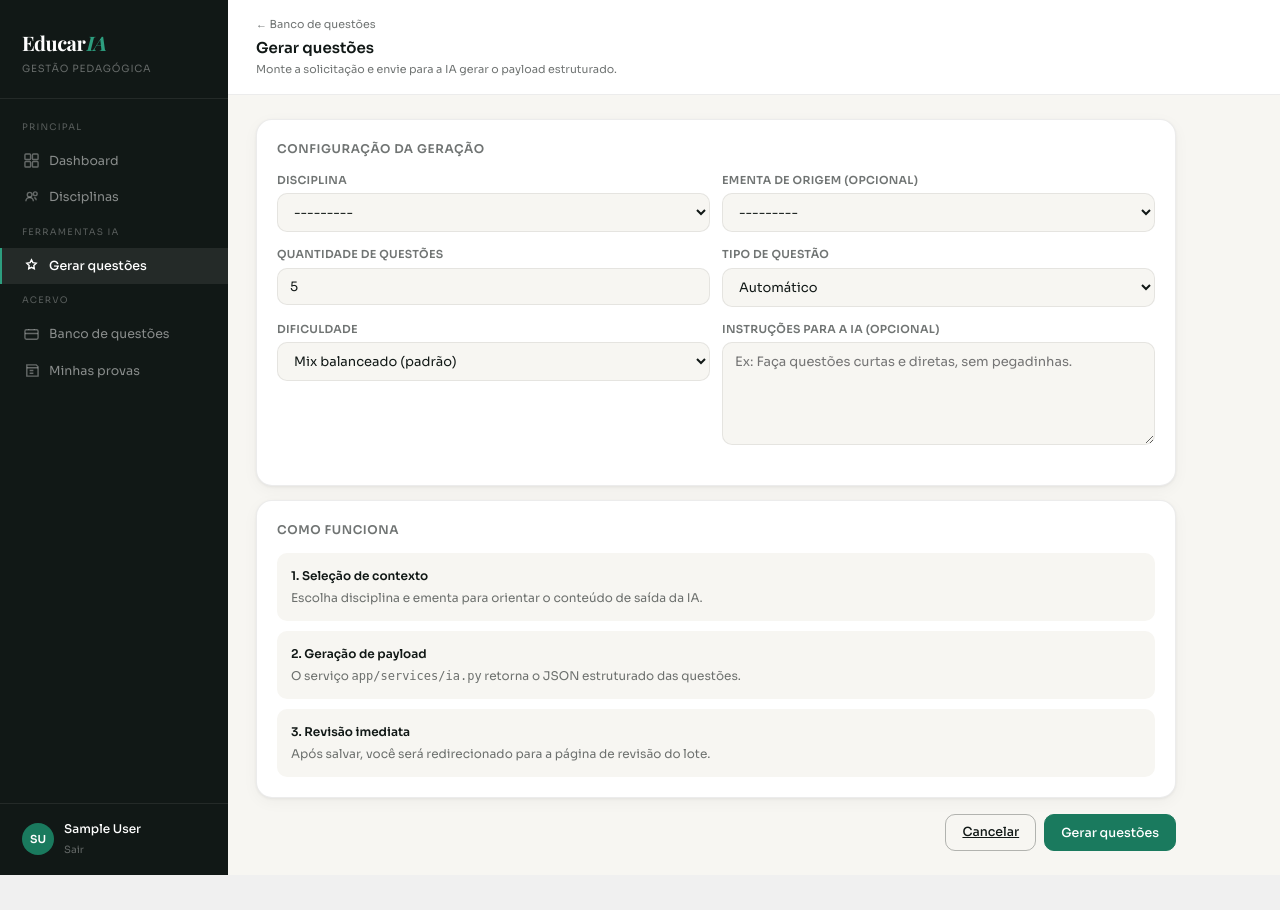
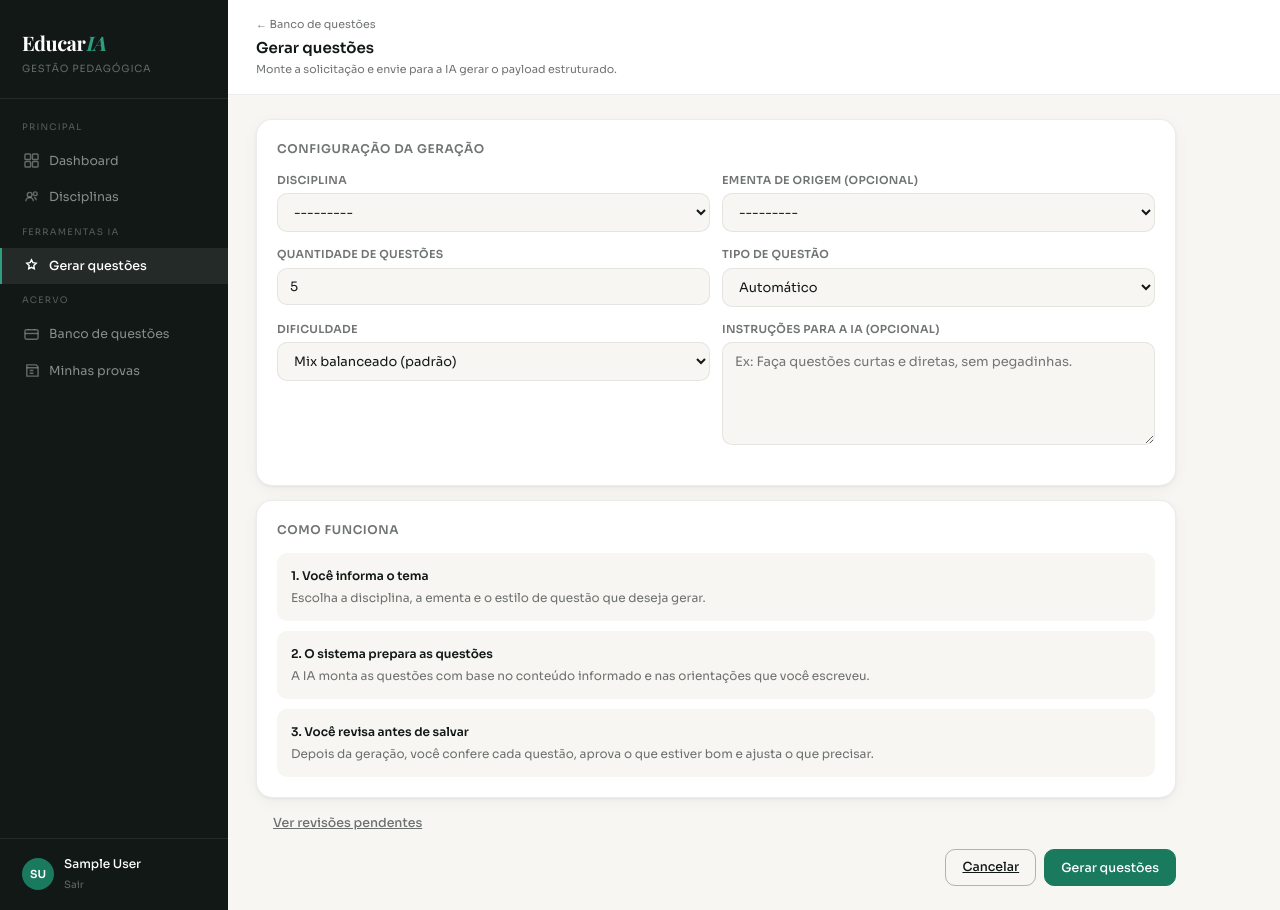
Before and after one commit to joas-barros/EducarIA, a Django app: page /questoes/gerar/ in a window 1280 px wide. Before the commit the page ends 875 px from the top, so only its background shows below. Run offline with Django 4.2, Linux system fonts and the light colour scheme; the visitor is signed in with stand-in values (Sample User, id 1); data that the repository does not hold is empty; some web fonts are replaced.

Commit message:
feat: ajustes no "como funciona" na tela de gerar questoes

```diff
--- a/app/templates/app/questoes_gerar.html
+++ b/app/templates/app/questoes_gerar.html
@@ -18,6 +18,10 @@
       <div style="max-width:920px">
         <form method="post">
           {% csrf_token %}
+
+          {% if error_message %}
+            <div class="error-box">{{ error_message }}</div>
+          {% endif %}
 
           {% if form.non_field_errors %}
             <div class="error-box">
@@ -72,18 +76,22 @@
             <div class="card-title">Como funciona</div>
             <div style="display:grid;gap:10px">
               <div class="metric-box" style="text-align:left">
-                <div style="font-size:12px;font-weight:600;margin-bottom:4px">1. Seleção de contexto</div>
-                <div style="font-size:12px;color:var(--ink-60)">Escolha disciplina e ementa para orientar o conteúdo de saída da IA.</div>
+                <div style="font-size:12px;font-weight:600;margin-bottom:4px">1. Você informa o tema</div>
+                <div style="font-size:12px;color:var(--ink-60)">Escolha a disciplina, a ementa e o estilo de questão que deseja gerar.</div>
               </div>
               <div class="metric-box" style="text-align:left">
-                <div style="font-size:12px;font-weight:600;margin-bottom:4px">2. Geração de payload</div>
-                <div style="font-size:12px;color:var(--ink-60)">O serviço <code>app/services/ia.py</code> retorna o JSON estruturado das questões.</div>
+                <div style="font-size:12px;font-weight:600;margin-bottom:4px">2. O sistema prepara as questões</div>
+                <div style="font-size:12px;color:var(--ink-60)">A IA monta as questões com base no conteúdo informado e nas orientações que você escreveu.</div>
               </div>
               <div class="metric-box" style="text-align:left">
-                <div style="font-size:12px;font-weight:600;margin-bottom:4px">3. Revisão imediata</div>
-                <div style="font-size:12px;color:var(--ink-60)">Após salvar, você será redirecionado para a página de revisão do lote.</div>
+                <div style="font-size:12px;font-weight:600;margin-bottom:4px">3. Você revisa antes de salvar</div>
+                <div style="font-size:12px;color:var(--ink-60)">Depois da geração, você confere cada questão, aprova o que estiver bom e ajusta o que precisar.</div>
               </div>
             </div>
+          </div>
+
+          <div style="margin-top:14px">
+            <a href="{% url 'questoes_revisoes_pendentes' %}" class="btn btn-ghost">Ver revisões pendentes</a>
           </div>
 
           <div style="display:flex;gap:8px;justify-content:flex-end;margin-top:16px">
```
